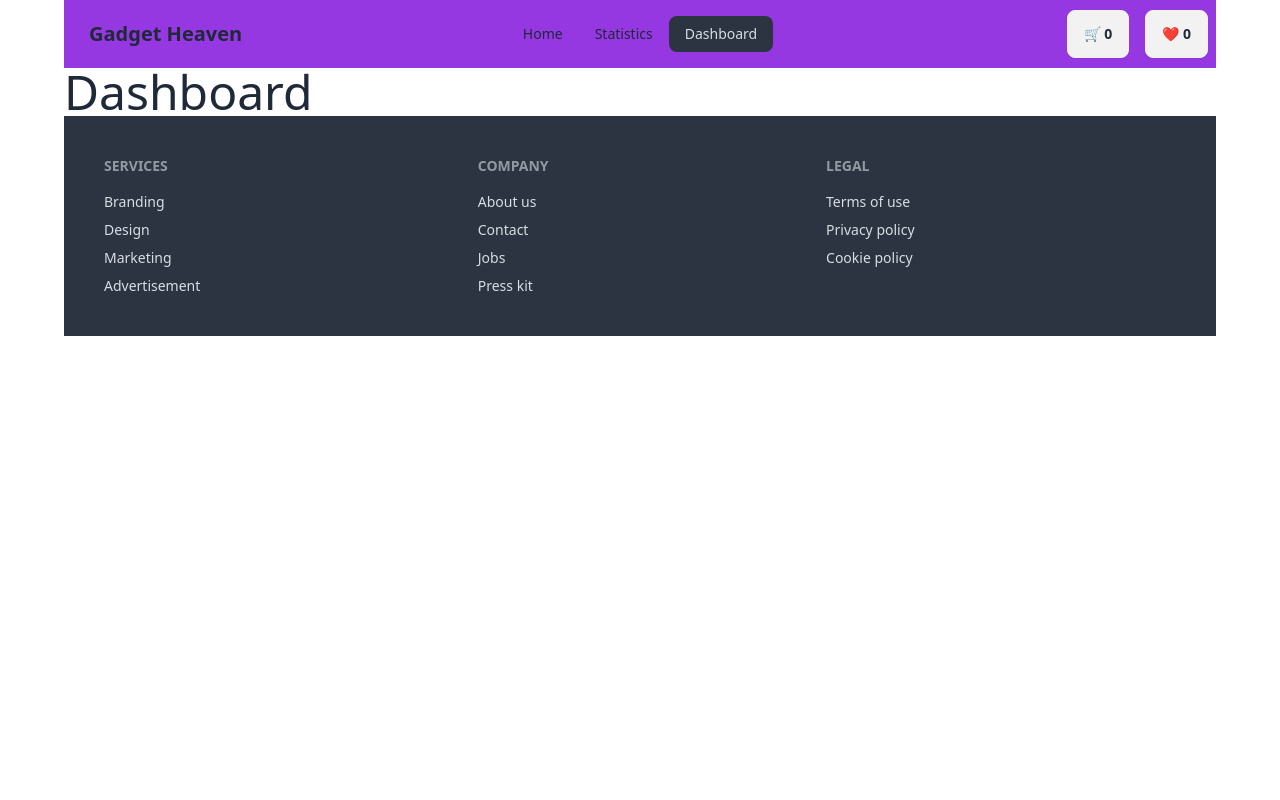
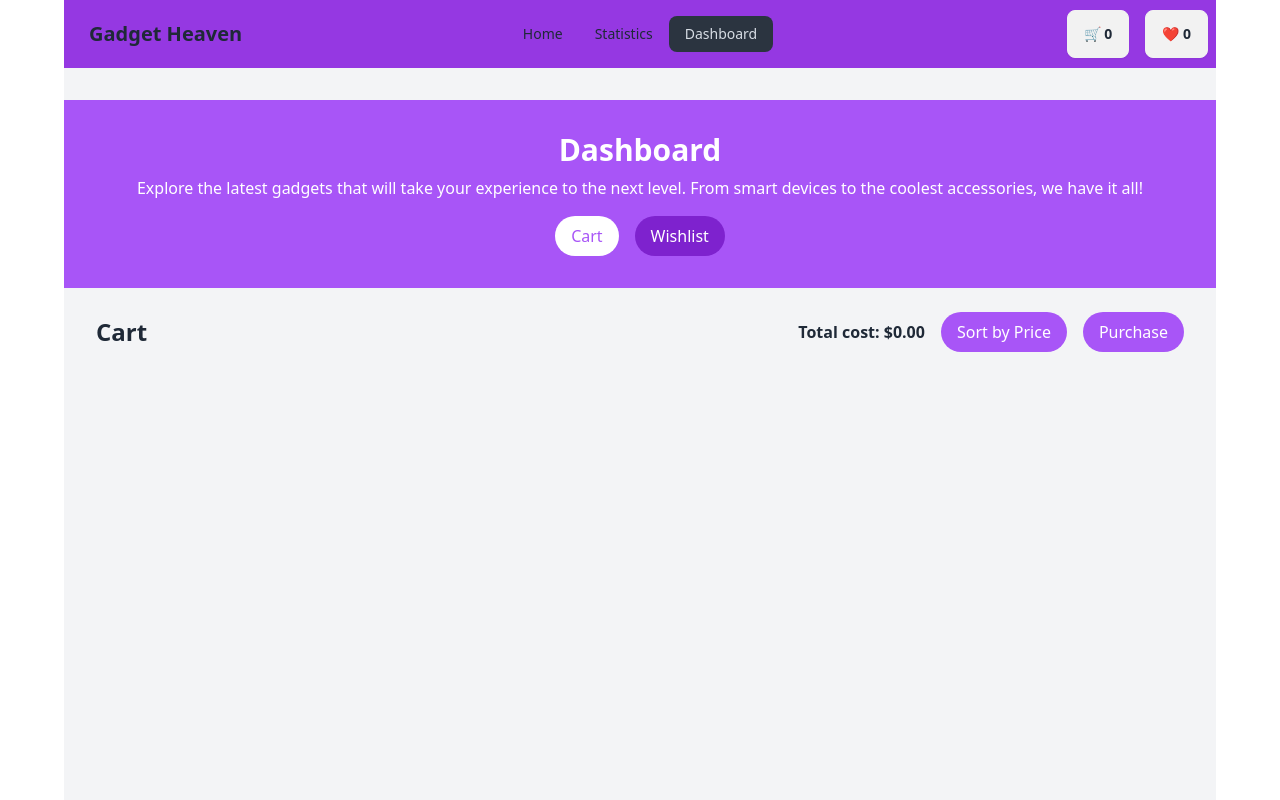
Before and after one commit to abusaleh569857/gadget-heaven, a React (Vite) app: page /dashboard in a window 1280 px wide. Shown: the top 800 px of the page. Built offline with nearby package versions, Linux system fonts and the light colour scheme.

Commit message:
NavBar Created & Added Bannar Image

```diff
--- a/src/App.jsx
+++ b/src/App.jsx
@@ -1,35 +1,14 @@
-import { useState } from 'react'
-import reactLogo from './assets/react.svg'
-import viteLogo from '/vite.svg'
-import './App.css'
+// import React from "react";
+// import { ToastContainer } from "react-toastify";
+// import "react-toastify/dist/ReactToastify.css";
 
-function App() {
-  const [count, setCount] = useState(0)
+// function App() {
+//   return (
+//     <div>
+//       <ToastContainer />
+//       {/* Rest of your app */}
+//     </div>
+//   );
+// }
 
-  return (
-    <>
-      <div>
-        <a href="https://vite.dev" target="_blank">
-          <img src={viteLogo} className="logo" alt="Vite logo" />
-        </a>
-        <a href="https://react.dev" target="_blank">
-          <img src={reactLogo} className="logo react" alt="React logo" />
-        </a>
-      </div>
-      <h1>Vite + React</h1>
-      <div className="card">
-        <button onClick={() => setCount((count) => count + 1)}>
-          count is {count}
-        </button>
-        <p>
-          Edit <code>src/App.jsx</code> and save to test HMR
-        </p>
-      </div>
-      <p className="read-the-docs">
-        Click on the Vite and React logos to learn more
-      </p>
-    </>
-  )
-}
-
-export default App
+// export default App;
--- a/src/components/CartContext/CartContext.jsx
+++ b/src/components/CartContext/CartContext.jsx
@@ -1,37 +1,64 @@
-// // src/components/CartContext/CartContext.jsx
 // import React, { createContext, useState, useContext } from "react";
+// import { toast } from "react-toastify";
 
-// // Create the context
 // export const CartContext = createContext();
 
-// // Create the provider component
 // export const CartProvider = ({ children }) => {
 //   const [cartItems, setCartItems] = useState([]);
 //   const [wishlistItems, setWishlistItems] = useState([]);
 
 //   const addToCart = (product) => {
-//     setCartItems((prev) => [...prev, product]);
+//     if (cartItems.some((item) => item.product_id === product.product_id)) {
+//       toast.error("Product already added to cart");
+//     } else {
+//       setCartItems((prev) => [...prev, product]);
+//       toast.success("Product added to cart");
+//     }
 //   };
 
 //   const addToWishlist = (product) => {
-//     setWishlistItems((prev) => [...prev, product]);
+//     if (wishlistItems.some((item) => item.product_id === product.product_id)) {
+//       toast.error("Product already added to wishlist");
+//     } else {
+//       setWishlistItems((prev) => [...prev, product]);
+//       toast.success("Product added to wishlist");
+//     }
+//   };
+
+//   const removeFromCart = (productId) => {
+//     setCartItems((prev) =>
+//       prev.filter((item) => item.product_id !== productId)
+//     );
+//     toast.success("Product removed from cart");
+//   };
+
+//   const removeFromWishlist = (productId) => {
+//     setWishlistItems((prev) =>
+//       prev.filter((item) => item.product_id !== productId)
+//     );
+//     toast.success("Product removed from wishlist");
 //   };
 
 //   return (
 //     <CartContext.Provider
-//       value={{ cartItems, wishlistItems, addToCart, addToWishlist }}
+//       value={{
+//         cartItems,
+//         wishlistItems,
+//         addToCart,
+//         addToWishlist,
+//         removeFromCart,
+//         removeFromWishlist,
+//       }}
 //     >
 //       {children}
 //     </CartContext.Provider>
 //   );
 // };
 
-// // Custom hook to use the CartContext
 // export const useCart = () => {
 //   return useContext(CartContext);
 // };
 
-// src/components/CartContext/CartContext.jsx
 import React, { createContext, useState, useContext } from "react";
 import { toast } from "react-toastify";
 
@@ -59,9 +86,31 @@ export const CartProvider = ({ children }) => {
     }
   };
 
+  // In CartContext.jsx
+  const removeFromCart = (productId) => {
+    setCartItems((prev) =>
+      prev.filter((item) => item.product_id !== productId)
+    );
+    toast.success("Product removed from cart");
+  };
+
+  const removeFromWishlist = (productId) => {
+    setWishlistItems((prev) =>
+      prev.filter((item) => item.product_id !== productId)
+    );
+    toast.success("Product removed from wishlist");
+  };
+
   return (
     <CartContext.Provider
-      value={{ cartItems, wishlistItems, addToCart, addToWishlist }}
+      value={{
+        cartItems,
+        wishlistItems,
+        addToCart,
+        addToWishlist,
+        removeFromCart,
+        removeFromWishlist,
+      }}
     >
       {children}
     </CartContext.Provider>
--- a/src/components/Dashboard/Dashboard.jsx
+++ b/src/components/Dashboard/Dashboard.jsx
@@ -1,7 +1,126 @@
+import React, { useState } from "react";
+import { useCart } from "../CartContext/CartContext";
+import { ToastContainer } from "react-toastify"; // Import the useCart hook
+
 const Dashboard = () => {
+  const { cartItems, wishlistItems, removeFromCart, removeFromWishlist } =
+    useCart();
+  const [isCartView, setIsCartView] = useState(true); // Toggle between Cart and Wishlist
+
+  // Calculate total cost of items in the cart
+  const totalCost = cartItems
+    .reduce((acc, item) => acc + item.price, 0)
+    .toFixed(2);
+
   return (
-    <div>
-      <h2 className="text-5xl">Dashboard</h2>
+    <div className="min-h-screen bg-gray-100 pt-8">
+      <ToastContainer
+        position="top-center" // Center the toast messages
+      />
+      <div className="text-center py-8 bg-purple-500 text-white">
+        <h2 className="text-3xl font-bold">Dashboard</h2>
+        <p className="mt-2">
+          Explore the latest gadgets that will take your experience to the next
+          level. From smart devices to the coolest accessories, we have it all!
+        </p>
+        <div className="mt-4">
+          <button
+            onClick={() => setIsCartView(true)}
+            className={`px-4 py-2 rounded-full ${
+              isCartView
+                ? "bg-white text-purple-500"
+                : "bg-purple-700 text-white"
+            }`}
+          >
+            Cart
+          </button>
+          <button
+            onClick={() => setIsCartView(false)}
+            className={`ml-4 px-4 py-2 rounded-full ${
+              !isCartView
+                ? "bg-white text-purple-500"
+                : "bg-purple-700 text-white"
+            }`}
+          >
+            Wishlist
+          </button>
+        </div>
+      </div>
+
+      <div className="px-8 mt-6">
+        {isCartView ? (
+          <div>
+            <div className="flex justify-between items-center mb-4">
+              <h3 className="text-2xl font-bold">Cart</h3>
+              <div className="flex items-center gap-4">
+                <span className="font-bold">Total cost: ${totalCost}</span>
+                <button className="px-4 py-2 bg-purple-500 text-white rounded-full">
+                  Sort by Price
+                </button>
+                <button className="px-4 py-2 bg-purple-500 text-white rounded-full">
+                  Purchase
+                </button>
+              </div>
+            </div>
+            {cartItems.map((item) => (
+              <div
+                key={item.product_id}
+                className="flex items-center justify-between bg-white p-4 mb-2 rounded shadow"
+              >
+                <div className="flex items-center">
+                  <img
+                    src={item.product_image}
+                    alt={item.product_title}
+                    className="w-16 h-16 mr-4 rounded"
+                  />
+                  <div>
+                    <h4 className="text-xl font-semibold">
+                      {item.product_title}
+                    </h4>
+                    <p className="text-gray-600">Price: ${item.price}</p>
+                  </div>
+                </div>
+                <button
+                  onClick={() => removeFromCart(item.product_id)}
+                  className="text-red-500 text-xl"
+                >
+                  ✖
+                </button>
+              </div>
+            ))}
+          </div>
+        ) : (
+          <div>
+            <h3 className="text-2xl font-bold mb-4">Wishlist</h3>
+            {wishlistItems.map((item) => (
+              <div
+                key={item.product_id}
+                className="flex items-center justify-between bg-white p-4 mb-2 rounded shadow"
+              >
+                <div className="flex items-center">
+                  <img
+                    src={item.product_image}
+                    alt={item.product_title}
+                    className="w-16 h-16 mr-4 rounded"
+                  />
+                  <div>
+                    <h4 className="text-xl font-semibold">
+                      {item.product_title}
+                    </h4>
+                    <p className="text-gray-600">Price: ${item.price}</p>
+                  </div>
+                </div>
+                <button
+                  onClick={() => removeFromWishlist(item.product_id)}
+                  className="text-red-500 text-xl"
+                >
+                  ✖
+                </button>
+              </div>
+            ))}
+          </div>
+        )}
+      </div>
     </div>
   );
 };
--- a/src/main.jsx
+++ b/src/main.jsx
@@ -10,6 +10,8 @@ import Home from "./components/Home/Home";
 import Statistics from "./components/Statistics/Statistics";
 import ProductDetails from "./components/ProductDetails/ProductDetails";
 import { CartProvider } from "./components/CartContext/CartContext";
+import { ToastContainer } from "react-toastify";
+import "react-toastify/dist/ReactToastify.css";
 
 const router = createBrowserRouter([
   {
@@ -42,43 +44,8 @@ createRoot(document.getElementById("root")).render(
     <CartProvider>
       {" "}
       {/* Wrap the RouterProvider with CartProvider */}
+      <ToastContainer position="top-center" autoClose={3000} />
       <RouterProvider router={router} />
     </CartProvider>
   </StrictMode>
 );
-
-// import React, { StrictMode } from "react";
-// import { createRoot } from "react-dom/client";
-// import "./index.css";
-// import { createBrowserRouter, RouterProvider } from "react-router-dom";
-// import Root from "./components/Root/Root";
-// import ErrorPage from "./components/ErrorPage/ErrorPage";
-// import Dashboard from "./components/Dashboard/Dashboard";
-// import Home from "./components/Home/Home";
-// import Statistics from "./components/Statistics/Statistics";
-// import ProductDetails from "./components/ProductDetails/ProductDetails";
-// import { CartProvider } from "./components/CartContext/CartContext"; // Adjust the path as necessary
-
-// const router = createBrowserRouter([
-//   {
-//     path: "/",
-//     element: <Root />,
-//     errorElement: <ErrorPage />,
-//     children: [
-//       { path: "/", element: <Home /> },
-//       { path: "/statistics", element: <Statistics /> },
-//       { path: "/dashboard", element: <Dashboard /> },
-//       { path: "/product/:product_id", element: <ProductDetails /> },
-//     ],
-//   },
-// ]);
-
-// createRoot(document.getElementById("root")).render(
-//   <StrictMode>
-//     <CartProvider>
-//       {" "}
-//       {/* Ensure CartProvider wraps the RouterProvider */}
-//       <RouterProvider router={router} />
-//     </CartProvider>
-//   </StrictMode>
-// );
```
